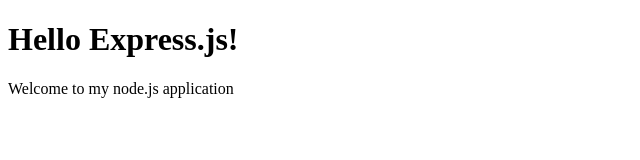
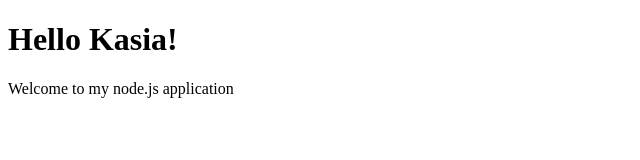
Before and after one commit to sebastianlis/web-server, a website: page public/index.html in a window 1280 px wide. Shown: the whole page, without its empty margins (0-640 px from the left). Drawn offline with Linux system fonts and the light colour scheme.

```diff
--- a/public/index.html
+++ b/public/index.html
@@ -5,7 +5,7 @@
         <title>My App!</title>
     </head>
     <body>
-        <h1>Hello Express.js!</h1>
+        <h1>Hello Kasia!</h1>
         <p>Welcome to my node.js application</p>
     </body>
 </html>
```
